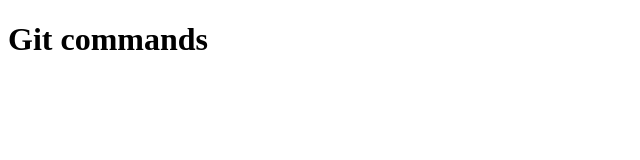
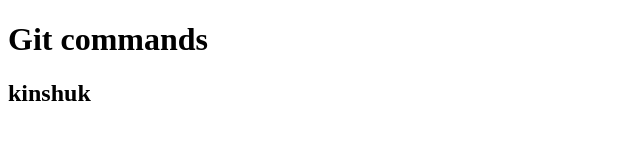
Before and after one commit to kinshukgoel4/VIP, a plain HTML site: page index.html in a window 1280 px wide. Shown: the whole page, without its empty margins (0-640 px from the left). Drawn offline with Linux system fonts and the light colour scheme.

Commit message:
practice2

```diff
--- a/index.html
+++ b/index.html
@@ -10,6 +10,7 @@
 
 <body>
     <h1>Git commands</h1>
+    <h2>kinshuk</h2>
 </body>
 
 </html>
```
